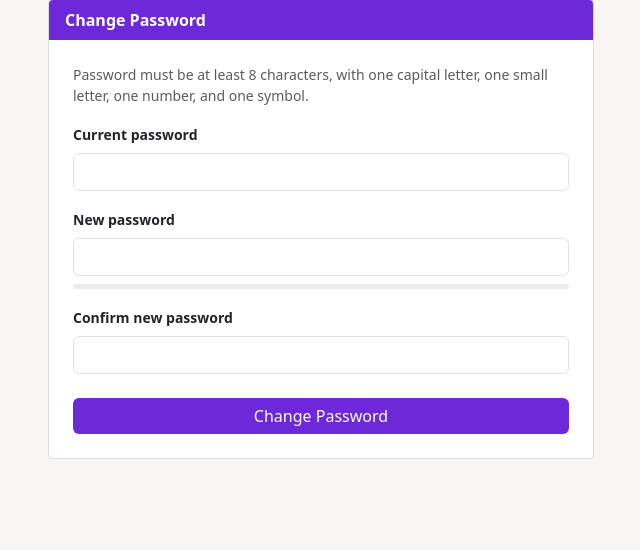
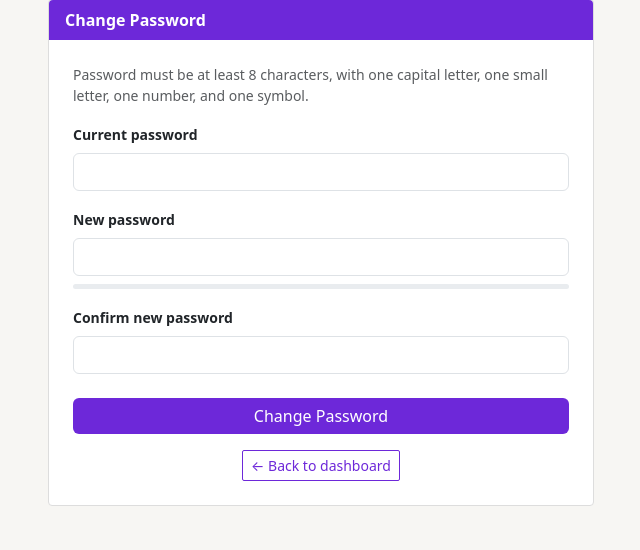
Before and after one commit to maicode10/taskhub, a Laravel app: page /change-password in a window 1280 px wide. Shown: the part 81-631 px from the top of the page, without its empty margins (319-959 px from the left). Run offline with Laravel 12, Linux system fonts and the light colour scheme; a user stored in the database is signed in; data comes from the database, SQL or seed files in the repository.

Commit message:
Add back button on change password page

```diff
--- a/resources/views/auth/change-password.blade.php
+++ b/resources/views/auth/change-password.blade.php
@@ -52,6 +52,15 @@
                     <button class="btn btn-purple w-100">Change Password</button>
                 </form>
 
+                {{-- back button so the user is not stuck on this page --}}
+                <div class="text-center mt-3">
+                    <a href="{{ route('dashboard') }}"
+                       class="btn btn-sm"
+                       style="border:1px solid var(--purple); color:var(--purple); border-radius:2px;">
+                        ← Back to dashboard
+                    </a>
+                </div>
+
             </div>
         </div>
 
```
